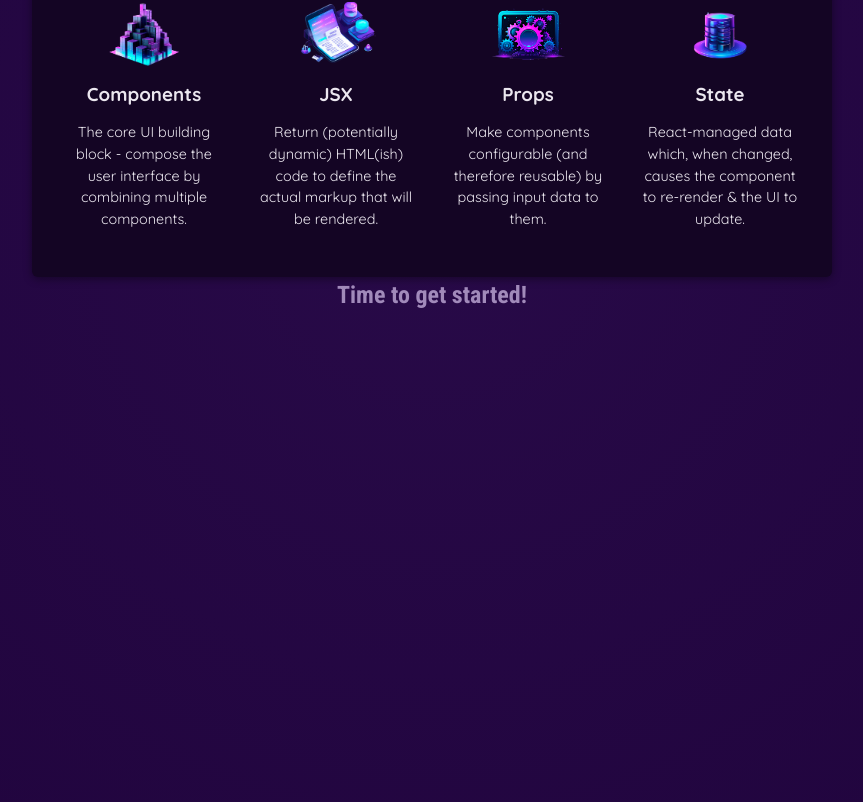
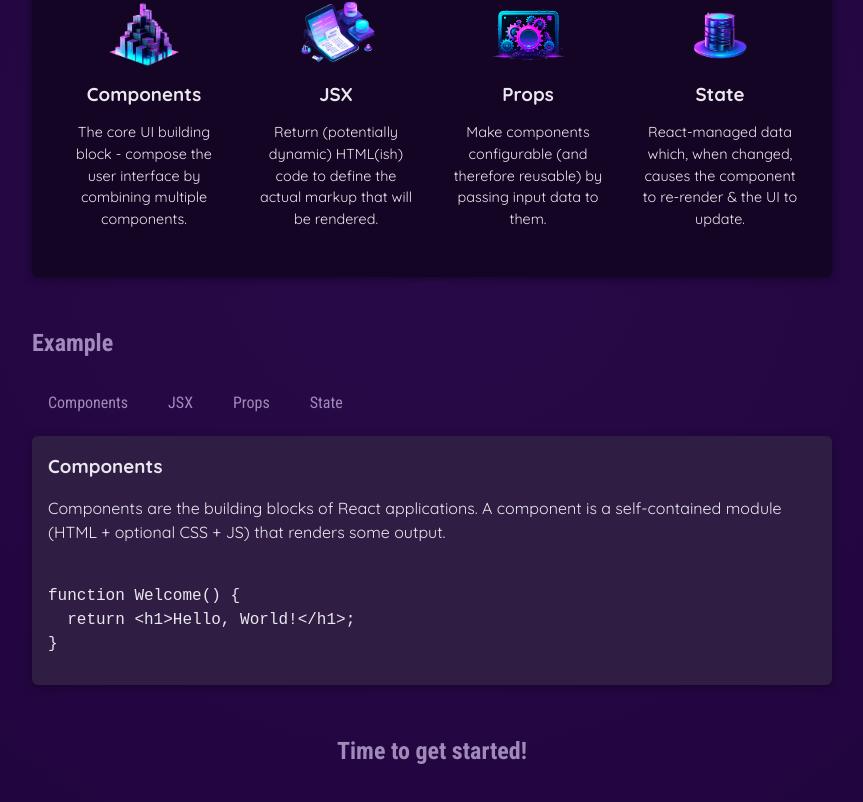
Before and after one commit to AndyLiu010802/React-JS-Learning, a React (Vite) app in the folder Lesson1/: page / in a window 1280 px wide. Shown: the part 422-1224 px from the top of the page, without its empty margins (208-1071 px from the left). Built offline with nearby package versions, Linux system fonts and the light colour scheme.

Commit message:
dynamic content

```diff
--- a/Lesson1/src/App.jsx
+++ b/Lesson1/src/App.jsx
@@ -1,37 +1,17 @@
-import reactImg from "./assets/react-core-concepts.png";
-import componentImg from "./assets/components.png";
+import { useState } from "react";
 import { CORE_CONCEPTS } from "./data.js";
-const reactDescription = ["Fundamental", "Crucial", "Core"];
-
-function genRandomNumber(max) {
-  return Math.floor(Math.random() * max);
-}
-
-function Header() {
-  const randomIndex = genRandomNumber(reactDescription.length);
-  return (
-    <header>
-      <img src={reactImg} alt="Stylized atom" />
-      <h1>React Essentials</h1>
-      <p>
-        {randomIndex} React concepts you will need for almost any app you are
-        going to build!
-      </p>
-    </header>
-  );
-}
-
-function CoreConcept(props) {
-  return (
-    <li>
-      <img src={props.image} alt={props.title} />
-      <h3>{props.title}</h3>
-      <p>{props.description}</p>
-    </li>
-  );
-}
+import Header from "./components/Header.jsx";
+import CoreConcept from "./components/CoreConcept.jsx";
+import TabButton from "./components/TabButton.jsx";
+import { EXAMPLES } from "./data.js";
 
 function App() {
+  const [selectedTopic, setSelectedTopic] = useState("components");
+  function handleClick(selectedButton) {
+    // selectButton => "Components", "JSX", "Props", "State"
+    setSelectedTopic(selectedButton);
+    console.log(selectedTopic);
+  }
   return (
     <div>
       <Header />
@@ -68,6 +48,25 @@
             />*/}
           </ul>
         </section>
+        <section id="examples">
+          <h2>Example</h2>
+          <menu>
+            <TabButton
+              onClick={() => handleClick("components")}
+              text="Components"
+            />
+            <TabButton onClick={() => handleClick("jsx")} text="JSX" />
+            <TabButton onClick={() => handleClick("props")} text="Props" />
+            <TabButton onClick={() => handleClick("state")} text="State" />
+          </menu>
+          <div id="tab-content">
+            <h3>{EXAMPLES[selectedTopic].title}</h3>
+            <p>{EXAMPLES[selectedTopic].description}</p>
+            <pre>
+              <code>{EXAMPLES[selectedTopic].code}</code>
+            </pre>
+          </div>
+        </section>
         <h2>Time to get started!</h2>
       </main>
     </div>
--- /dev/null
+++ b/Lesson1/src/components/CoreConcept.jsx
@@ -0,0 +1,11 @@
+import React from "react";
+
+export default function CoreConcept({ image, title, description }) {
+  return (
+    <li>
+      <img src={image} alt={title} />
+      <h3>{title}</h3>
+      <p>{description}</p>
+    </li>
+  );
+}
--- /dev/null
+++ b/Lesson1/src/components/Header.css
@@ -0,0 +1,27 @@
+header {
+    text-align: center;
+    margin: 3rem 0;
+  }
+
+  header img {
+    height: 5rem;
+    width: 10rem;
+    object-fit: cover;
+  }
+
+  header h1 {
+    margin: 0;
+    font-family: "Roboto Condensed", sans-serif;
+    font-size: 5rem;
+    background: linear-gradient(40deg, #ea00ff, #ea00ff, #03d5ff, #03d5ff);
+    -webkit-background-clip: text;
+    -webkit-text-fill-color: transparent;
+    filter: drop-shadow(0 2px 8px rgba(0, 0, 0, 0.5));
+  }
+
+  header p {
+    margin: 0;
+    font-size: 1.25rem;
+    color: #8964b0;
+    font-family: "Roboto Condensed", sans-serif;
+  }
--- /dev/null
+++ b/Lesson1/src/components/Header.jsx
@@ -0,0 +1,21 @@
+import reactImg from "../assets/react-core-concepts.png";
+import "./Header.css";
+const reactDescription = ["Fundamental", "Crucial", "Core"];
+
+function genRandomNumber(max) {
+  return Math.floor(Math.random() * max);
+}
+
+export default function Header() {
+  const randomIndex = genRandomNumber(reactDescription.length);
+  return (
+    <header>
+      <img src={reactImg} alt="Stylized atom" />
+      <h1>React Essentials</h1>
+      <p>
+        {randomIndex} React concepts you will need for almost any app you are
+        going to build!
+      </p>
+    </header>
+  );
+}
--- /dev/null
+++ b/Lesson1/src/components/TabButton.jsx
@@ -0,0 +1,9 @@
+import React from "react";
+
+export default function TabButton({ text, onClick }) {
+  return (
+    <li>
+      <button onClick={onClick}>{text}</button>
+    </li>
+  );
+}
--- a/Lesson1/src/data.js
+++ b/Lesson1/src/data.js
@@ -29,3 +29,54 @@
       'React-managed data which, when changed, causes the component to re-render & the UI to update.',
   },
 ];
+
+export const EXAMPLES = {
+  components: {
+    title: 'Components',
+    description:
+      'Components are the building blocks of React applications. A component is a self-contained module (HTML + optional CSS + JS) that renders some output.',
+    code: `
+function Welcome() {
+  return <h1>Hello, World!</h1>;
+}`,
+  },
+  jsx: {
+    title: 'JSX',
+    description:
+      'JSX is a syntax extension to JavaScript. It is similar to a template language, but it has full power of JavaScript (e.g., it may output dynamic content).',
+    code: `
+<div>
+  <h1>Welcome {userName}</h1>
+  <p>Time to learn React!</p>
+</div>`,
+  },
+  props: {
+    title: 'Props',
+    description:
+      'Components accept arbitrary inputs called props. They are like function arguments.',
+    code: `
+function Welcome(props) {
+  return <h1>Hello, {props.name}</h1>;
+}`,
+  },
+  state: {
+    title: 'State',
+    description:
+      'State allows React components to change their output over time in response to user actions, network responses, and anything else.',
+    code: `
+function Counter() {
+  const [isVisible, setIsVisible] = useState(false);
+
+  function handleClick() {
+    setIsVisible(true);
+  }
+
+  return (
+    <div>
+      <button onClick={handleClick}>Show Details</button>
+      {isVisible && <p>Amazing details!</p>}
+    </div>
+  );
+}`,
+  },
+};
```
